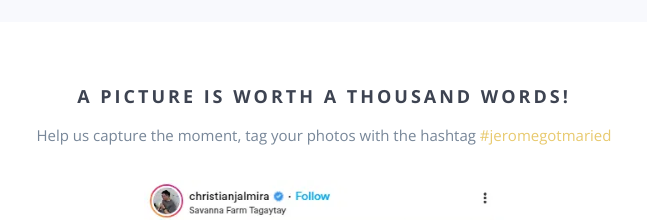
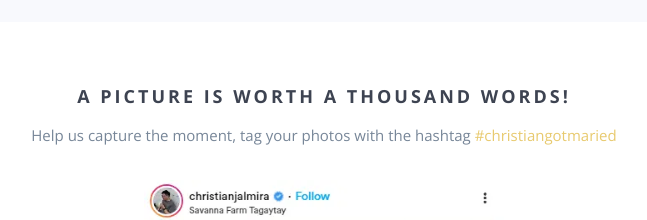
Before and after one commit to erdierivera/christiangotmaried, a website: page index.html in a window 1280 px wide. Shown: the part 2060-2280 px from the top of the page, 316-963 px from the left. Drawn offline with nearby package versions, Linux system fonts and the light colour scheme; files whose address does not match are found by name.

Commit message:
Updated hashtag

```diff
--- a/index.html
+++ b/index.html
@@ -210,7 +210,7 @@
             <div class="col-md-12 text-center">
                 <h3>A picture is worth a thousand words!</h3>
                 <p>Help us capture the moment, tag your photos with the hashtag
-                    <a href="https://instagram.com/explore/tags/jeromegotmaried/" target="_blank">#jeromegotmaried</a>
+                    <a href="https://instagram.com/explore/tags/christiangotmaried/" target="_blank">#christiangotmaried</a>
                 </p>
             </div>
         </div>
```
Also changed, not shown: 1 other file.
